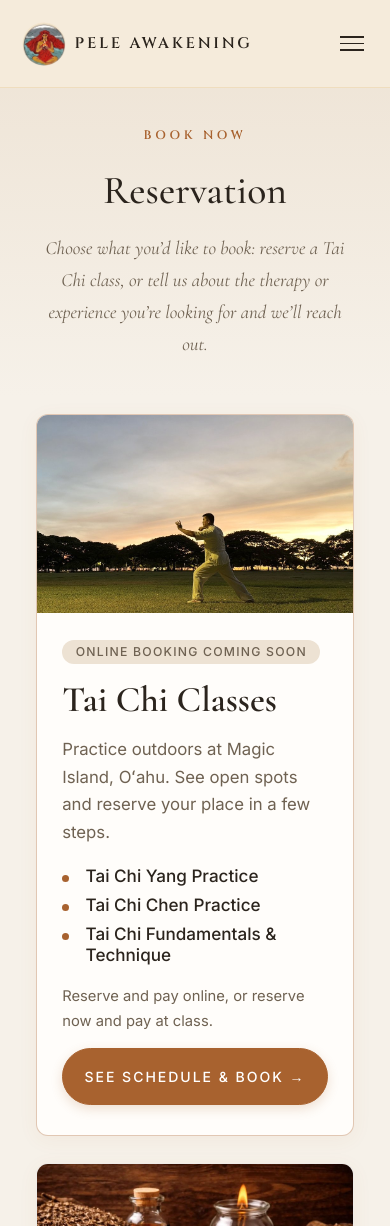
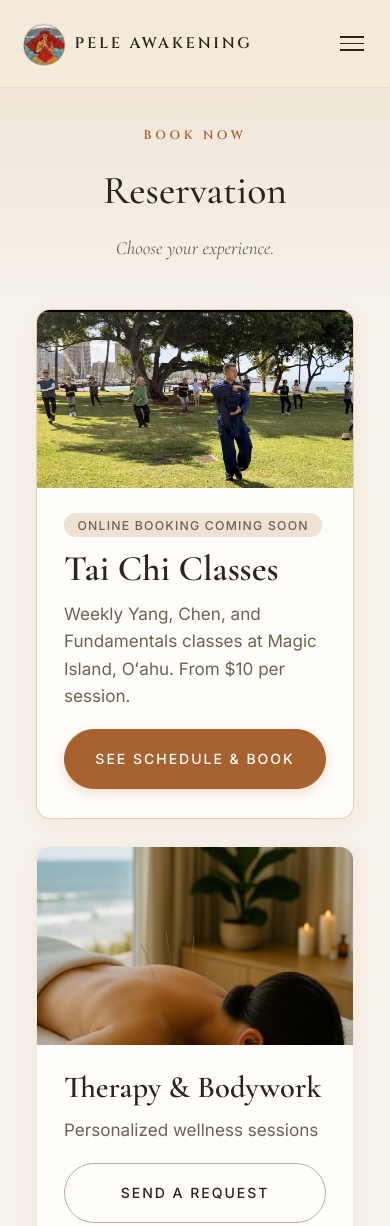
Before and after one commit to PeleAwakening/PeleAwakening, a plain HTML site: page reservation/index.html in a window 390 px wide. Shown: the top 1226 px of the page. Drawn offline with nearby package versions, Linux system fonts and the light colour scheme.

Commit message:
Match /reservation/ to the approved layout reference
Wide group-class photo on the featured Tai Chi card, short taglines,
full-width pill buttons, two image cards below; stacks on mobile.

Co-Authored-By: Claude Opus 5.5 <noreply@anthropic.com>

```diff
--- a/reservation/index.html
+++ b/reservation/index.html
@@ -75,7 +75,7 @@ height="0" width="0" style="display:none;visibility:hidden"></iframe></noscript>
     <div class="container">
       <div class="page-hero-eyebrow" data-animate="fade-up">Book Now</div>
       <h1 class="page-hero-title" data-animate="fade-up" data-delay="100">Reservation</h1>
-      <p class="page-hero-dek" data-animate="fade-up" data-delay="200">Choose what you&rsquo;d like to book: reserve a Tai Chi class, or tell us about the therapy or experience you&rsquo;re looking for and we&rsquo;ll reach out.</p>
+      <p class="page-hero-dek" data-animate="fade-up" data-delay="200">Choose your experience.</p>
     </div>
   </section>
 
@@ -83,47 +83,36 @@ height="0" width="0" style="display:none;visibility:hidden"></iframe></noscript>
     <div class="container reservation-container">
       <article class="reservation-card reservation-card--featured" data-animate="fade-up">
         <a href="/schedule/" class="reservation-card-media" tabindex="-1" aria-hidden="true">
-          <img src="/images/pillar-weekly-classes.jpg" alt="" loading="lazy">
+          <img src="/images/taichi-gallery-3.jpg" alt="" loading="lazy">
         </a>
         <div class="reservation-card-body">
-          <div class="reservation-card-badges">
-            <span class="reservation-badge reservation-badge--live" data-booking-live hidden>Book online</span>
-            <span class="reservation-badge" data-booking-soon>Online booking coming soon</span>
-          </div>
+          <span class="reservation-badge" data-booking-soon>Online booking coming soon</span>
           <h2>Tai Chi Classes</h2>
-          <p>Practice outdoors at Magic Island, O&#699;ahu. See open spots and reserve your place in a few steps.</p>
-          <ul class="reservation-list">
-            <li>Tai Chi Yang Practice</li>
-            <li>Tai Chi Chen Practice</li>
-            <li>Tai Chi Fundamentals &amp; Technique</li>
-          </ul>
-          <p class="reservation-card-fine">Reserve and pay online, or reserve now and pay at class.</p>
-          <a href="/schedule/" class="btn btn-primary reservation-btn">See Schedule &amp; Book &rarr;</a>
+          <p>Weekly Yang, Chen, and Fundamentals classes at Magic Island, O&#699;ahu. From $10 per session.</p>
+          <a href="/schedule/" class="btn btn-primary reservation-btn">See Schedule &amp; Book</a>
         </div>
       </article>
 
       <div class="reservation-grid">
         <article class="reservation-card" data-animate="fade-up" data-delay="100">
           <a href="/contact.html#inquiryForm" class="reservation-card-media" tabindex="-1" aria-hidden="true">
-            <img src="/images/pillar-therapies.jpg" alt="" loading="lazy">
+            <img src="/images/therapy-acupuncture.jpg" alt="" loading="lazy">
           </a>
           <div class="reservation-card-body">
-            <div class="reservation-card-badges"><span class="reservation-badge">By request</span></div>
             <h2>Therapy &amp; Bodywork</h2>
-            <p>Acupuncture, cupping, Tai Chi massage and TCM care. Send a request and we&rsquo;ll find a time that works for you.</p>
-            <a href="/contact.html#inquiryForm" class="btn btn-ghost reservation-btn">Send a Request &rarr;</a>
+            <p>Personalized wellness sessions</p>
+            <a href="/contact.html#inquiryForm" class="btn btn-ghost reservation-btn">Send a Request</a>
           </div>
         </article>
 
         <article class="reservation-card" data-animate="fade-up" data-delay="200">
           <a href="/experiences/#interest-form" class="reservation-card-media" tabindex="-1" aria-hidden="true">
-            <img src="/images/pillar-signature-experiences.jpg" alt="" loading="lazy">
+            <img src="/images/category-adventure.jpg" alt="" loading="lazy">
           </a>
           <div class="reservation-card-body">
-            <div class="reservation-card-badges"><span class="reservation-badge">By inquiry</span></div>
             <h2>Signature Experiences</h2>
-            <p>Volcano, ocean, surf, farm and custom Hawai&#699;i experiences. Tell us what you&rsquo;re into and we&rsquo;ll curate around your dates.</p>
-            <a href="/experiences/#interest-form" class="btn btn-ghost reservation-btn">Explore Experiences &rarr;</a>
+            <p>Curated Hawai&#699;i experiences</p>
+            <a href="/experiences/#interest-form" class="btn btn-ghost reservation-btn">Explore Experiences</a>
           </div>
         </article>
       </div>
@@ -175,7 +164,6 @@ height="0" width="0" style="display:none;visibility:hidden"></iframe></noscript>
     (function () {
       var c = window.PA_CONFIG || {};
       var live = Boolean(c.supabaseUrl && c.supabaseAnonKey);
-      document.querySelectorAll('[data-booking-live]').forEach(function (el) { el.hidden = !live; });
       document.querySelectorAll('[data-booking-soon]').forEach(function (el) { el.hidden = live; });
     })();
   </script>
--- a/styles.css
+++ b/styles.css
@@ -2465,7 +2465,7 @@ body.booking-modal-open { overflow: hidden; }
 /* ============================================
    RESERVATION — /reservation/ landing (Book Now)
    ============================================ */
-.reservation-section { padding: 1rem 0 6rem; }
+.reservation-section { padding: 0.5rem 0 6rem; }
 .reservation-section [hidden] { display: none !important; }
 .reservation-container { max-width: 1080px; }
 .reservation-card {
@@ -2473,7 +2473,7 @@ body.booking-modal-open { overflow: hidden; }
   flex-direction: column;
   background: var(--color-bg-card);
   border: 1px solid rgba(43, 36, 29, 0.08);
-  border-radius: 12px;
+  border-radius: 14px;
   overflow: hidden;
   box-shadow: 0 4px 20px rgba(168, 98, 47, 0.06);
   transition: transform 0.3s var(--ease-out), box-shadow 0.3s var(--ease-out), border-color 0.3s var(--ease-out);
@@ -2483,13 +2483,12 @@ body.booking-modal-open { overflow: hidden; }
   border-color: rgba(168, 98, 47, 0.3);
   box-shadow: 0 14px 40px rgba(43, 36, 29, 0.1);
 }
-.reservation-card-media { display: block; aspect-ratio: 16 / 10; overflow: hidden; background: var(--color-bg-warm); }
+.reservation-card-media { display: block; aspect-ratio: 4 / 3; overflow: hidden; background: var(--color-bg-warm); }
 .reservation-card-media img { width: 100%; height: 100%; object-fit: cover; transition: transform 0.6s var(--ease-out); }
-.reservation-card:hover .reservation-card-media img { transform: scale(1.04); }
-.reservation-card-body { display: flex; flex-direction: column; align-items: flex-start; gap: 0.85rem; flex: 1; padding: 1.8rem 1.8rem 2rem; }
-.reservation-card h2 { font-family: var(--font-display); font-size: 1.85rem; font-weight: 600; line-height: 1.15; color: var(--color-ink); }
-.reservation-card p { font-family: var(--font-ui); font-size: 0.93rem; line-height: 1.65; color: var(--color-text-dim); }
-.reservation-card-badges { display: flex; gap: 0.4rem; flex-wrap: wrap; }
+.reservation-card:hover .reservation-card-media img { transform: scale(1.03); }
+.reservation-card-body { display: flex; flex-direction: column; align-items: flex-start; gap: 0.6rem; flex: 1; padding: 1.4rem 1.5rem 1.6rem; }
+.reservation-card h2 { font-family: var(--font-display); font-size: 1.7rem; font-weight: 600; line-height: 1.15; color: var(--color-ink); }
+.reservation-card p { font-family: var(--font-ui); font-size: 0.95rem; line-height: 1.6; color: var(--color-text-dim); }
 .reservation-badge {
   padding: 0.25rem 0.75rem;
   border-radius: 40px;
@@ -2499,46 +2498,21 @@ body.booking-modal-open { overflow: hidden; }
   background: var(--color-bg-warm);
   color: var(--color-text-dim);
 }
-.reservation-badge--live { background: rgba(95, 138, 134, 0.15); color: var(--color-ocean); }
-.reservation-btn { margin-top: auto; padding: 0.85rem 1.8rem; }
-
-/* Featured: Tai Chi */
-.reservation-card--featured { border-color: rgba(168, 98, 47, 0.35); margin-bottom: 1.5rem; }
-.reservation-card--featured h2 { font-size: 2.3rem; }
-.reservation-list { list-style: none; display: grid; gap: 0.45rem; margin: 0.2rem 0; }
-.reservation-list li {
-  position: relative;
-  padding-left: 1.3rem;
-  font: 500 0.95rem var(--font-ui);
-  color: var(--color-ink);
-}
-.reservation-list li::before {
-  content: "";
-  position: absolute;
-  left: 0;
-  top: 0.55em;
-  width: 7px;
-  height: 7px;
-  border-radius: 50%;
-  background: var(--color-accent);
-}
-.reservation-card .reservation-card-fine { font-size: 0.82rem; }
+/* Full-width pill buttons, as in the layout reference */
+.reservation-btn { align-self: stretch; justify-content: center; margin-top: auto; padding: 0.95rem 1.5rem; }
+.reservation-card-body > p { margin-bottom: 0.5rem; }
+
+/* Featured: Tai Chi, wide photo on top */
+.reservation-card--featured { margin-bottom: 1.5rem; border-color: rgba(168, 98, 47, 0.3); }
+.reservation-card--featured .reservation-card-media { aspect-ratio: 16 / 5; }
+.reservation-card--featured h2 { font-size: 2rem; }
 
 .reservation-grid { display: grid; grid-template-columns: repeat(2, minmax(0, 1fr)); gap: 1.5rem; }
 
-@media (min-width: 861px) {
-  .reservation-card--featured { flex-direction: row; }
-  .reservation-card--featured .reservation-card-media { flex: 0 0 48%; aspect-ratio: auto; min-height: 100%; }
-  .reservation-card--featured .reservation-card-body { padding: 2.6rem 2.8rem; justify-content: center; }
-  .reservation-card--featured .reservation-btn { margin-top: 0.6rem; }
-}
-@media (max-width: 860px) {
+@media (max-width: 760px) {
   .reservation-grid { grid-template-columns: 1fr; }
-  .reservation-card--featured h2 { font-size: 2rem; }
-}
-@media (max-width: 560px) {
-  .reservation-card-body { padding: 1.5rem 1.4rem 1.7rem; }
-  .reservation-btn { width: 100%; justify-content: center; }
+  .reservation-card--featured .reservation-card-media { aspect-ratio: 16 / 9; }
+  .reservation-card-media { aspect-ratio: 16 / 10; }
 }
 
 .reservation-note {
```
